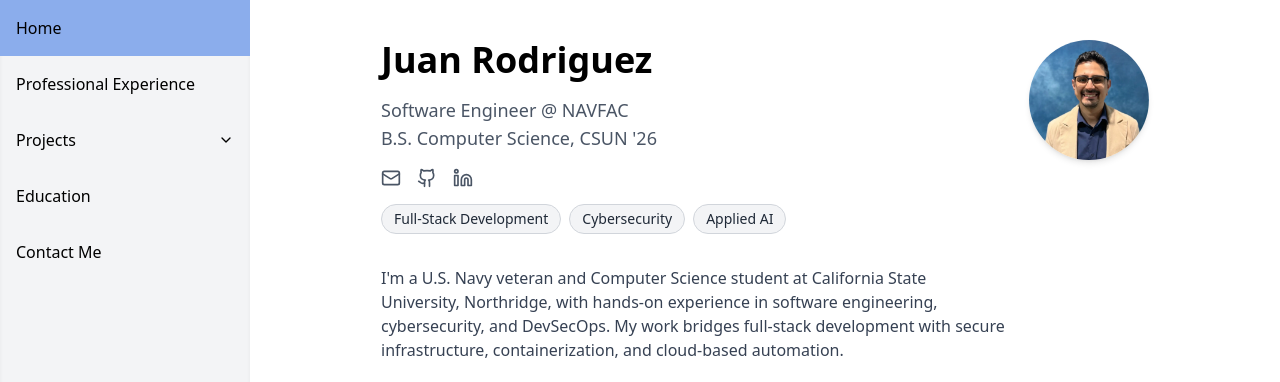
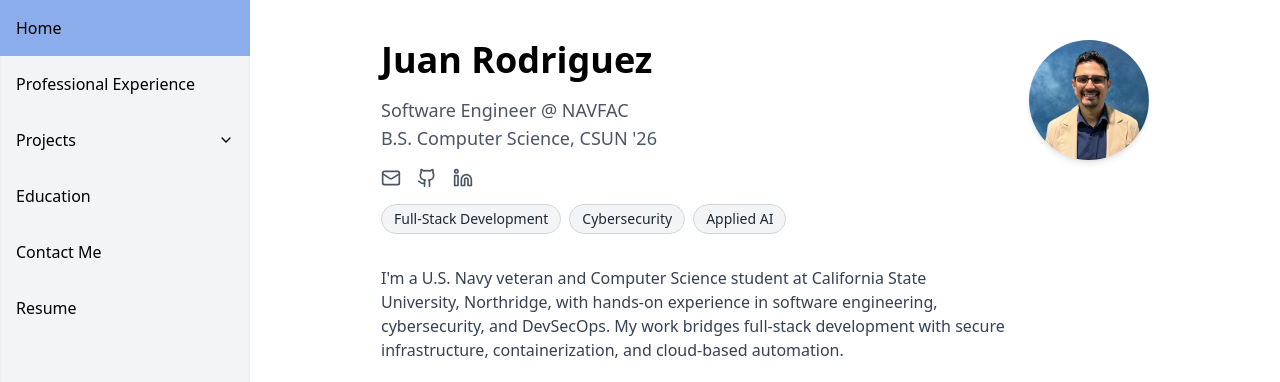
Before and after one commit to gtech29/portfolio, a Next.js app: page / in a window 1280 px wide. Shown: the top 382 px of the page. Built offline with nearby package versions, Linux system fonts and the light colour scheme.

Commit message:
updated resume

```diff
--- a/src/components/Navbar.tsx
+++ b/src/components/Navbar.tsx
@@ -18,9 +18,15 @@ const links = [
   },
   { href: "/education", label: "Education" },
   { href: "/contact", label: "Contact Me" },
+  {
+    href: "https://gtech29.github.io/resume/",
+    label: "Resume",
+    target: "_blank",
+    rel: "noopener noreferrer",
+  },
 ];
 
-function NavLink({
+function InternalNavLink({
   href,
   label,
   isActive,
@@ -44,6 +50,29 @@ function NavLink({
     >
       {label}
     </Link>
+  );
+}
+
+function ExternalNavLink({
+  href,
+  label,
+  target,
+  rel,
+}: {
+  href: string;
+  label: string;
+  target: string;
+  rel: string;
+}) {
+  return (
+    <a
+      href={href}
+      target={target}
+      rel={rel}
+      className="p-4 block text-black dark:text-white hover:bg-gray-200 dark:hover:bg-gray-800 hover:text-black dark:hover:text-white"
+    >
+      {label}
+    </a>
   );
 }
 
@@ -76,8 +105,9 @@ export default function Navbar() {
         }`}
       >
         <div className="flex flex-col">
-          {links.map((link) =>
-            "subLinks" in link ? (
+          {links.map((link) => {
+            if ("subLinks" in link) {
+              return (
                 <div key={link.label} className="w-full">
                   <button
                     onClick={() => setProjectsOpen(!projectsOpen)}
@@ -114,16 +144,29 @@ export default function Navbar() {
                     </div>
                   )}
                 </div>
-            ) : (
-              <NavLink
+              );
+            } else if ("target" in link) {
+              return (
+                <ExternalNavLink
+                  key={link.href}
+                  href={link.href}
+                  label={link.label}
+                  target={link.target}
+                  rel={link.rel}
+                />
+              );
+            } else {
+              return (
+                <InternalNavLink
                   key={link.href}
                   href={link.href}
                   label={link.label}
                   isActive={pathname === link.href}
                   onClick={closeMenu}
                 />
-            )
-          )}
+              );
+            }
+          })}
         </div>
       </nav>
     </>
```
Lines whose indentation alone changed are shown as unchanged.
